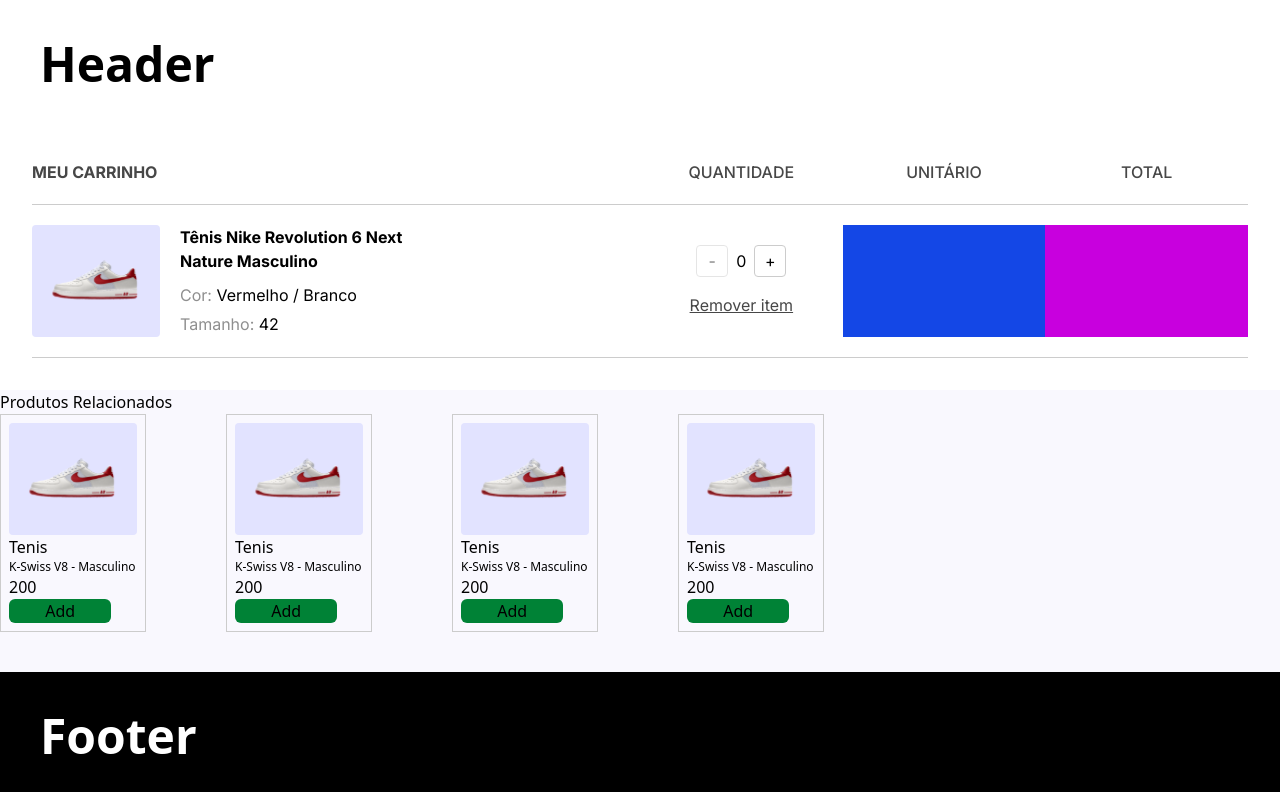
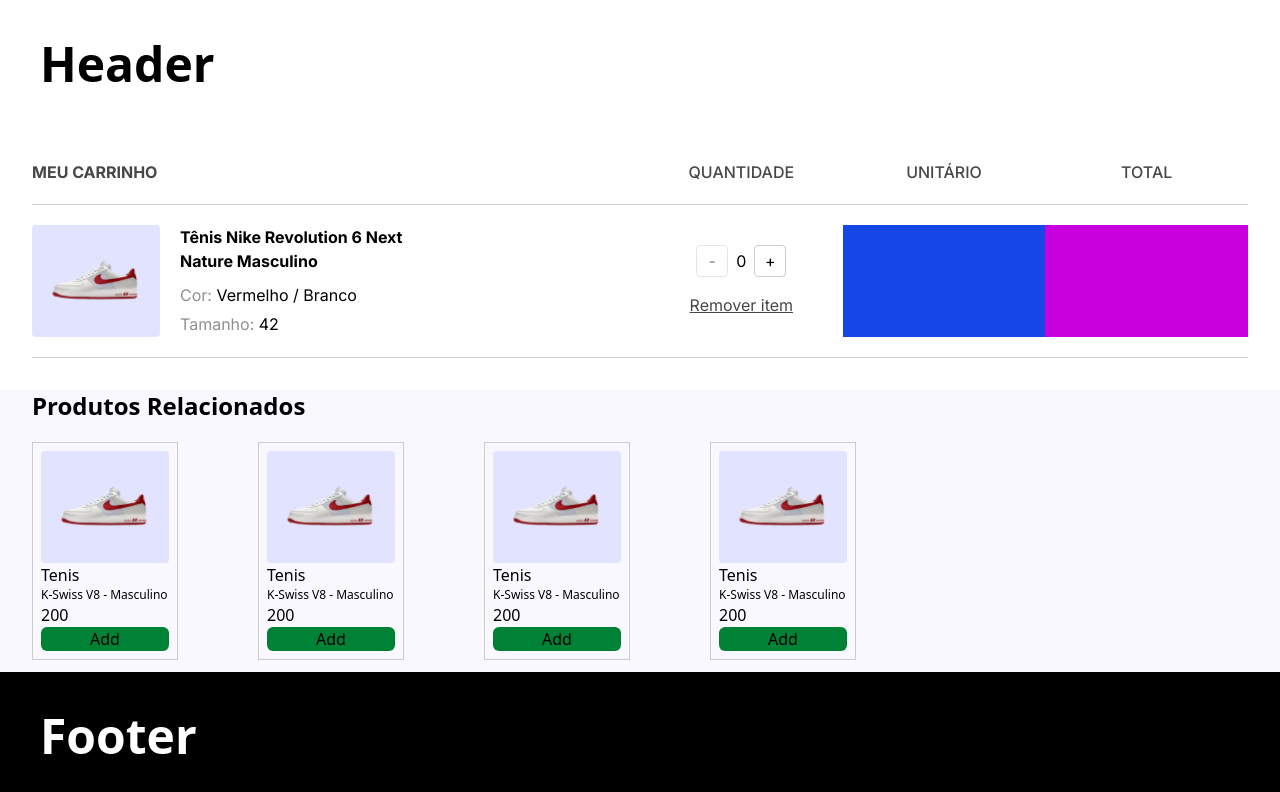
Before and after one commit to saulocs4/projeto, a React (Vite) app: page /carrinho in a window 1280 px wide. Shown: the top 792 px of the page. Built offline with nearby package versions, Linux system fonts and the light colour scheme.

Commit message:
produtos com useState

```diff
--- a/src/components/Carrinho.jsx
+++ b/src/components/Carrinho.jsx
@@ -29,6 +29,10 @@
 
 const Carrinho = () => {
     const [count, setCount] = useState(0)
+
+    function addToCart() {
+        setCount((count) => count + 1)
+    }
   return (
     <>
     <section className='bg-white p-8'>
@@ -68,19 +72,19 @@
             </tbody>
         </table>
     </section>
-    <section>
-        <h1>Produtos Relacionados</h1>
+    <section className='ml-8'>
+        <h1 className='font-bold text-2xl mb-5'>Produtos Relacionados</h1>
         <ul className='flex gap-20'>
             {produtos.map((item)=> (
                 <li className='border border-[#ccc] p-2'>
                     <div className='bg-[#E2E3FF] h-28 w-32 flex items-center justify-center rounded-sm '>
-                            <img src={item.img} alt={item.produto} />
+                        <img src={item.img} alt={item.produto} />
                     </div>
                     <div>
                         <h2>{item.categoria}</h2>
                         <h2 className='text-xs'>{item.produto}</h2>
                         <p>{item.preco}</p>
-                        <button className='bg-green-700 w-[80%] rounded-md'>Add</button>
+                        <button onClick={() => addToCart()} className='bg-green-700  w-[100%] rounded-md'>Add</button>
                     </div>
                 </li>
             ))}
```
